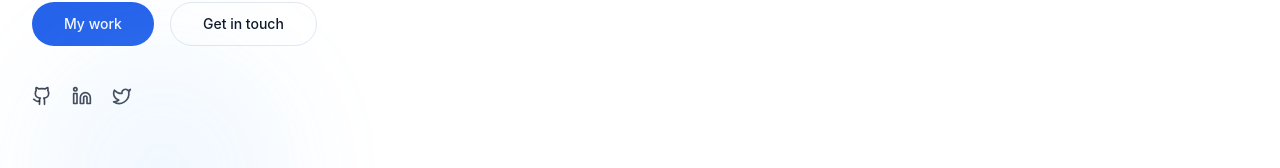
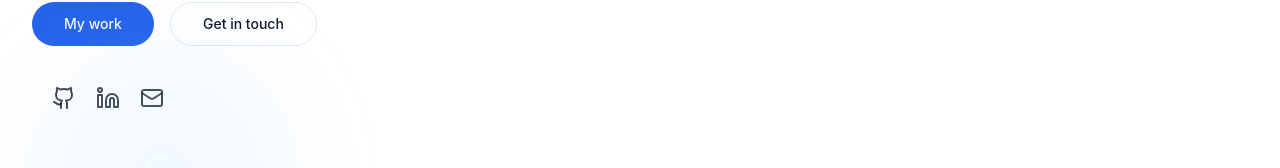
Before and after one commit to rafa-carmo/public-portifolio, a Next.js app: page /en in a window 1280 px wide. Shown: the part 568-736 px from the top of the page. Built offline with nearby package versions, Linux system fonts and the light colour scheme.

Commit message:
feat: contacts

```diff
--- a/src/components/Contact.tsx
+++ b/src/components/Contact.tsx
@@ -8,6 +8,7 @@ import { Textarea } from "@/components/ui/textarea";
 import { useToast } from "@/components/ui/use-toast";
 import { useTranslations } from "next-intl";
 import { FormData, sendMessage } from "@/lib/server";
+import contacts from "@/constants/contacts";
 
 const Contact = () => {
   const { toast } = useToast();
@@ -73,7 +74,7 @@ const Contact = () => {
                   </div>
                   <div>
                     <h4 className="text-sm font-medium text-muted-foreground">Email</h4>
-                    <p className="text-base">contato@seuemail.com</p>
+                    <p className="text-base">{contacts.contact.email}</p>
                   </div>
                 </div>
 
@@ -83,7 +84,7 @@ const Contact = () => {
                   </div>
                   <div>
                     <h4 className="text-sm font-medium text-muted-foreground">{contact_t("phone")}</h4>
-                    <p className="text-base">+55 (21) 99999-9999</p>
+                    <p className="text-base">{contacts.contact.phone}</p>
                   </div>
                 </div>
 
@@ -93,7 +94,7 @@ const Contact = () => {
                   </div>
                   <div>
                     <h4 className="text-sm font-medium text-muted-foreground">{contact_t("location")}</h4>
-                    <p className="text-base">Rio de Janeiro, Brasil</p>
+                    <p className="text-base">{contacts.contact.location}</p>
                   </div>
                 </div>
               </div>
--- a/src/components/Footer.tsx
+++ b/src/components/Footer.tsx
@@ -4,6 +4,7 @@ import { ArrowUp, Github, Linkedin, Mail, Twitter } from "lucide-react";
 import { Button } from "@/components/ui/button";
 import { BR, US } from "country-flag-icons/react/3x2";
 import { useTranslations } from "next-intl";
+import contacts, { SocialsTypes } from "@/constants/contacts";
 
 const Footer = () => {
   const scrollToTop = () => {
@@ -27,34 +28,18 @@ const Footer = () => {
 
           <div className="flex flex-col sm:flex-row gap-8 items-center">
             <div className="flex space-x-4">
-              <a
-                href="#"
-                className="bg-secondary w-10 h-10 rounded-full flex items-center justify-center text-foreground hover:bg-primary hover:text-white transition-colors"
-                aria-label="GitHub"
-              >
-                <Github size={18} />
-              </a>
-              <a
-                href="#"
-                className="bg-secondary w-10 h-10 rounded-full flex items-center justify-center text-foreground hover:bg-primary hover:text-white transition-colors"
-                aria-label="LinkedIn"
-              >
-                <Linkedin size={18} />
-              </a>
-              <a
-                href="#"
-                className="bg-secondary w-10 h-10 rounded-full flex items-center justify-center text-foreground hover:bg-primary hover:text-white transition-colors"
-                aria-label="Twitter"
-              >
-                <Twitter size={18} />
-              </a>
-              <a
-                href="mailto:contato@seuemail.com"
-                className="bg-secondary w-10 h-10 rounded-full flex items-center justify-center text-foreground hover:bg-primary hover:text-white transition-colors"
-                aria-label="Email"
-              >
-                <Mail size={18} />
-              </a>
+              {Object.keys(contacts.socials).map((social) => (
+                <a
+                  href={contacts.socials[social as SocialsTypes].url}
+                  key={`footer-${social}`}
+                  className="bg-secondary w-10 h-10 rounded-full flex items-center justify-center text-foreground hover:bg-primary hover:text-white transition-colors"
+                  aria-label="GitHub"
+                >
+                  {contacts.socials[social as SocialsTypes].icon}
+                </a>
+
+              ))}
+
             </div>
 
             <Button
--- a/src/components/Hero.tsx
+++ b/src/components/Hero.tsx
@@ -3,6 +3,7 @@ import { ArrowDownCircle, Github, Linkedin, Twitter } from "lucide-react";
 import { Button } from "@/components/ui/button";
 import { useTranslations } from "next-intl";
 import Image from "next/image";
+import contacts, { SocialsTypes } from "@/constants/contacts";
 
 const Hero = () => {
   const default_values = useTranslations("Default")
@@ -14,8 +15,8 @@ const Hero = () => {
       className="relative flex flex-col items-center py-20 md:min-h-0 min-h-screen overflow-hidden"
     >
       {/* Background decorative elements */}
-      <div className="absolute top-20 right-0 w-96 h-96 bg-primary/10 rounded-full filter blur-3xl opacity-70 animated-blur"></div>
-      <div className="absolute bottom-10 left-10 w-64 h-64 bg-blue-300/20 rounded-full filter blur-3xl opacity-60 animated-blur"></div>
+      <div className="absolute top-20 right-0 w-96 h-96 bg-primary/10 rounded-full filter blur-3xl opacity-70 animated-blur pointer-events-none"></div>
+      <div className="absolute bottom-10 left-10 w-64 h-64 bg-blue-300/20 rounded-full filter blur-3xl opacity-60 animated-blur pointer-events-none"></div>
 
       <div className="section-container">
         <div className="grid grid-cols-1 lg:grid-cols-5 gap-12 items-center">
@@ -48,28 +49,18 @@ const Hero = () => {
               </a>
             </div>
 
-            <div className="flex items-center space-x-5 pt-2">
-              <a
-                href="#"
-                className="text-foreground/80 hover:text-primary transition-colors"
-                aria-label="GitHub"
-              >
-                <Github size={20} />
-              </a>
-              <a
-                href="#"
-                className="text-foreground/80 hover:text-primary transition-colors"
-                aria-label="LinkedIn"
-              >
-                <Linkedin size={20} />
-              </a>
-              <a
-                href="#"
-                className="text-foreground/80 hover:text-primary transition-colors"
-                aria-label="Twitter"
-              >
-                <Twitter size={20} />
-              </a>
+            <div className="flex items-center pl-2 md:pl-5 space-x-5 pt-2">
+              {Object.keys(contacts.socials).map((social) => (
+                <a
+                  key={social}
+                  href={contacts.socials[social as SocialsTypes].url}
+                  className="text-foreground/80 hover:text-primary transition-colors"
+                  aria-label={social}
+                >
+                  {contacts.socials[social as SocialsTypes].icon}
+                </a>
+              ))}
+
             </div>
           </div>
 
--- /dev/null
+++ b/src/constants/contacts.tsx
@@ -0,0 +1,24 @@
+import { Github, Linkedin, Mail } from "lucide-react";
+
+export type SocialsTypes = "github" | "linkedin";
+export default {
+    socials: {
+        github: {
+            url: 'https://github.com/rafa-carmo',
+            icon: <Github />
+        },
+        linkedin: {
+            url: 'https://www.linkedin.com/in/rafael-do-carmo-web-developer/',
+            icon: <Linkedin />,
+        },
+        email: {
+            url: 'mailto:rafaelcarmo143@gmail.com',
+            icon: <Mail />,
+        }
+    },
+    contact: {
+        email: 'rafaelcarmo143@gmail.com',
+        phone: '+55 21 9 9554-0043',
+        location: 'Rio de Janeiro, Brasil',
+    }
+}
```
